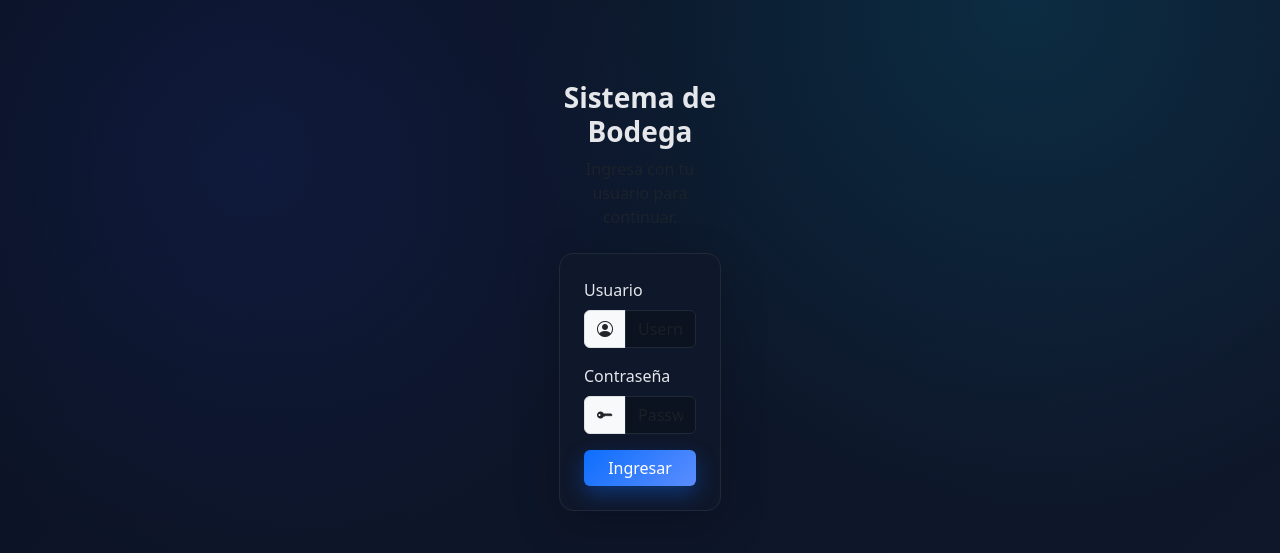
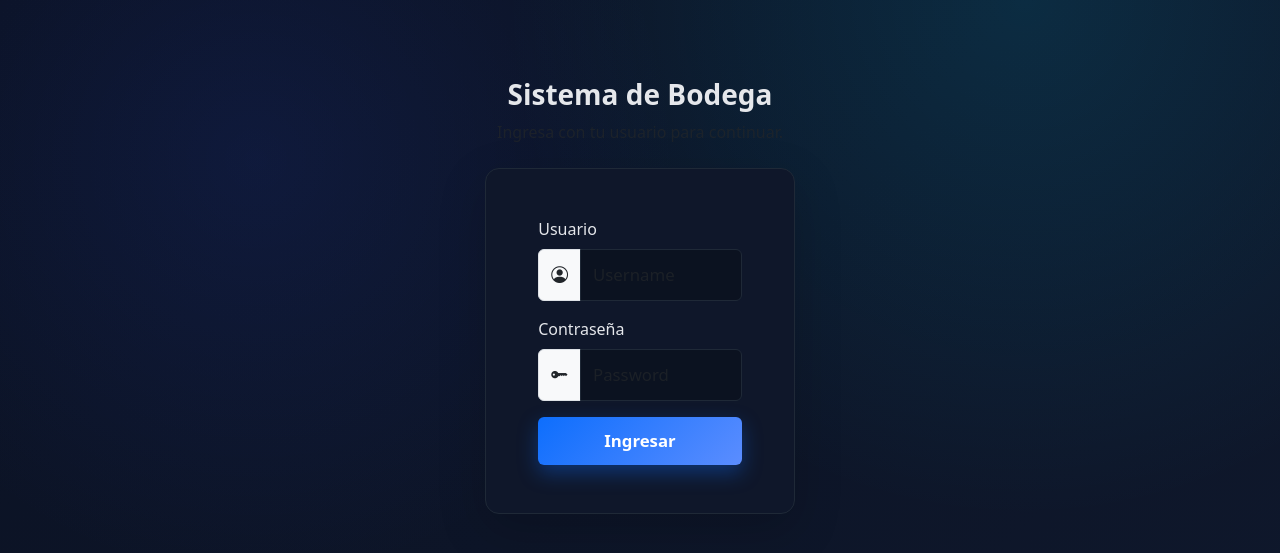
Before and after one commit to MatiasTilleriasLey/Gestor_bodega, a Python web app: template templates/index.html in a window 1280 px wide. Shown: the top 553 px of the page. Run offline with Jinja, Linux system fonts and the light colour scheme; the template is opened without the code that fills it, so the values that code supplies are empty.

Commit message:
💄 style: agrandar layout de login

```diff
--- a/static/style.css
+++ b/static/style.css
@@ -135,6 +135,22 @@ a { text-decoration: none; }
 }
 
 .auth-card {
-  max-width: 640px;
+  max-width: 820px;
   width: 100%;
 }
+
+.auth-shell .card {
+  padding: 3rem 3.25rem !important;
+}
+
+.auth-card .form-control,
+.auth-card .input-group-text {
+  height: 3.25rem;
+  font-size: 1.05rem;
+}
+
+.auth-card .btn {
+  height: 3rem;
+  font-size: 1.05rem;
+  font-weight: 600;
+}
--- a/templates/index.html
+++ b/templates/index.html
@@ -4,7 +4,7 @@
 {% block content %}
   <div class="auth-shell container">
     <div class="row justify-content-center">
-      <div class="col-12 col-md-9 col-lg-7 col-xl-6">
+      <div class="col-12 col-xl-9">
         <div class="text-center mb-4">
           <h1 class="h3 fw-bold">Sistema de Bodega</h1>
           <p class="text-muted mb-0">Ingresa con tu usuario para continuar.</p>
```
